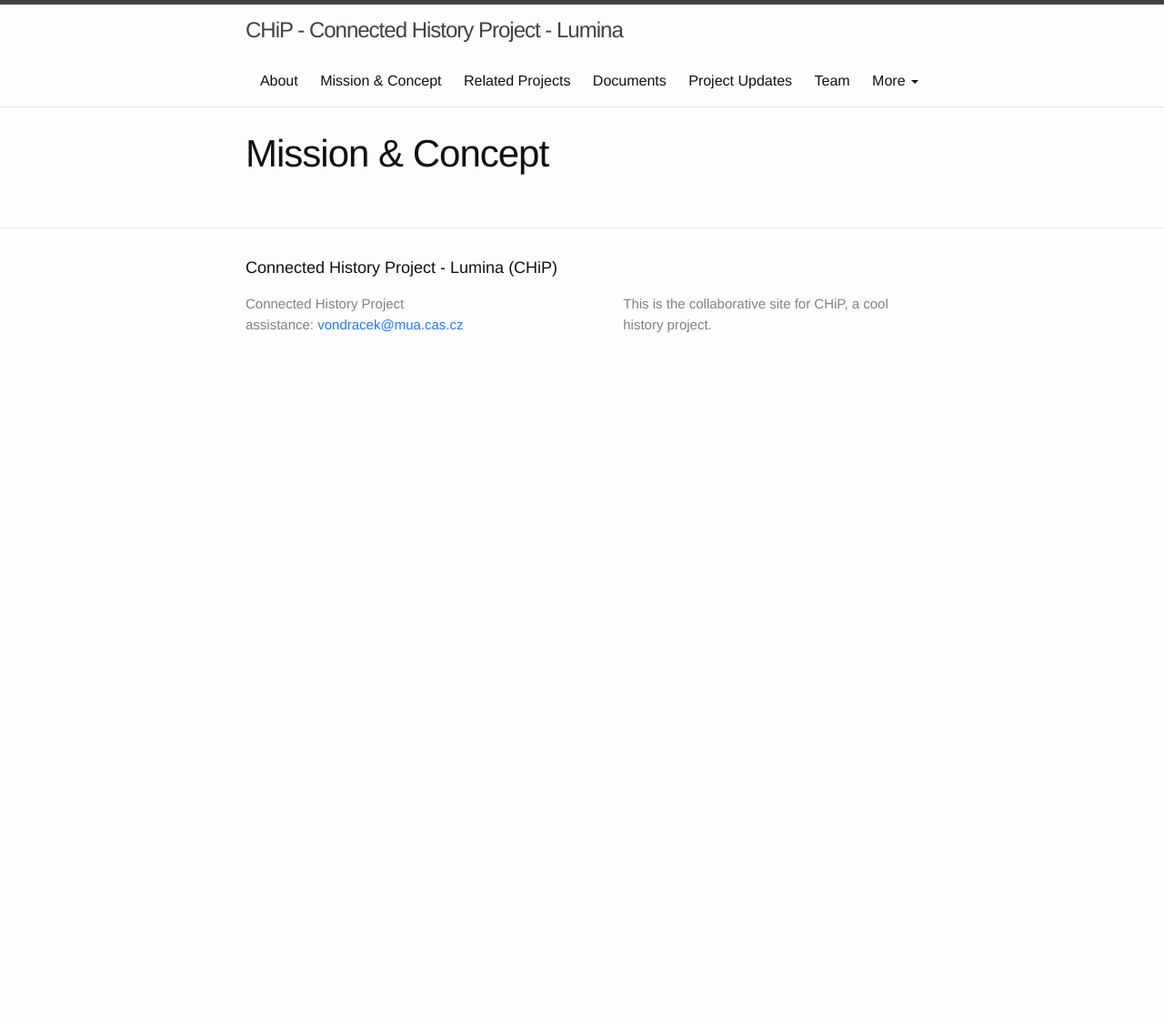
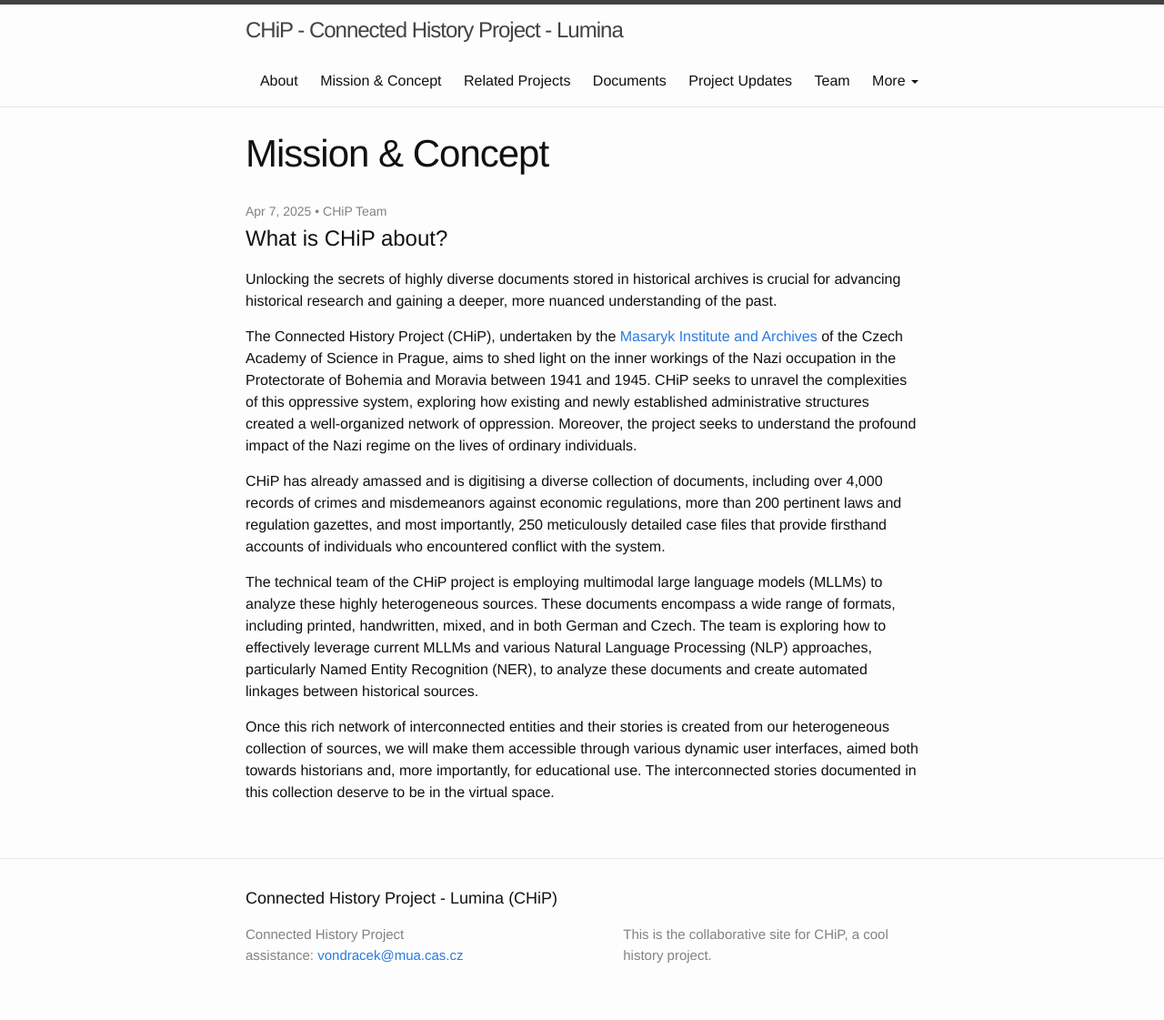
Before and after one commit to CHiP-Lumina/chip-lumina.github.io, a Jekyll site: the page built from datasets.html, in a window 1280 px wide. Shown: the whole page at 91% size. Built offline with Jekyll 4.4.1, drawn with Linux system fonts in a browser that asks for light colours; before the commit the page ends 900 px from its top, so only the background shows below that.

Commit message:
Create 2025-04-07-what-is-chip-about.md

```diff
--- a/_posts/2025-04-07-what-is-chip-about.md
+++ b/_posts/2025-04-07-what-is-chip-about.md
@@ -1,8 +1,9 @@
 ---
 layout: post
-published: false
-category: updates
+published: true
+category: datasets
 title: What is CHiP about?
+author: CHiP Team
 ---
 Unlocking the secrets of highly diverse documents stored in historical archives is crucial for advancing historical research and gaining a deeper, more nuanced understanding of the past.
 
```
